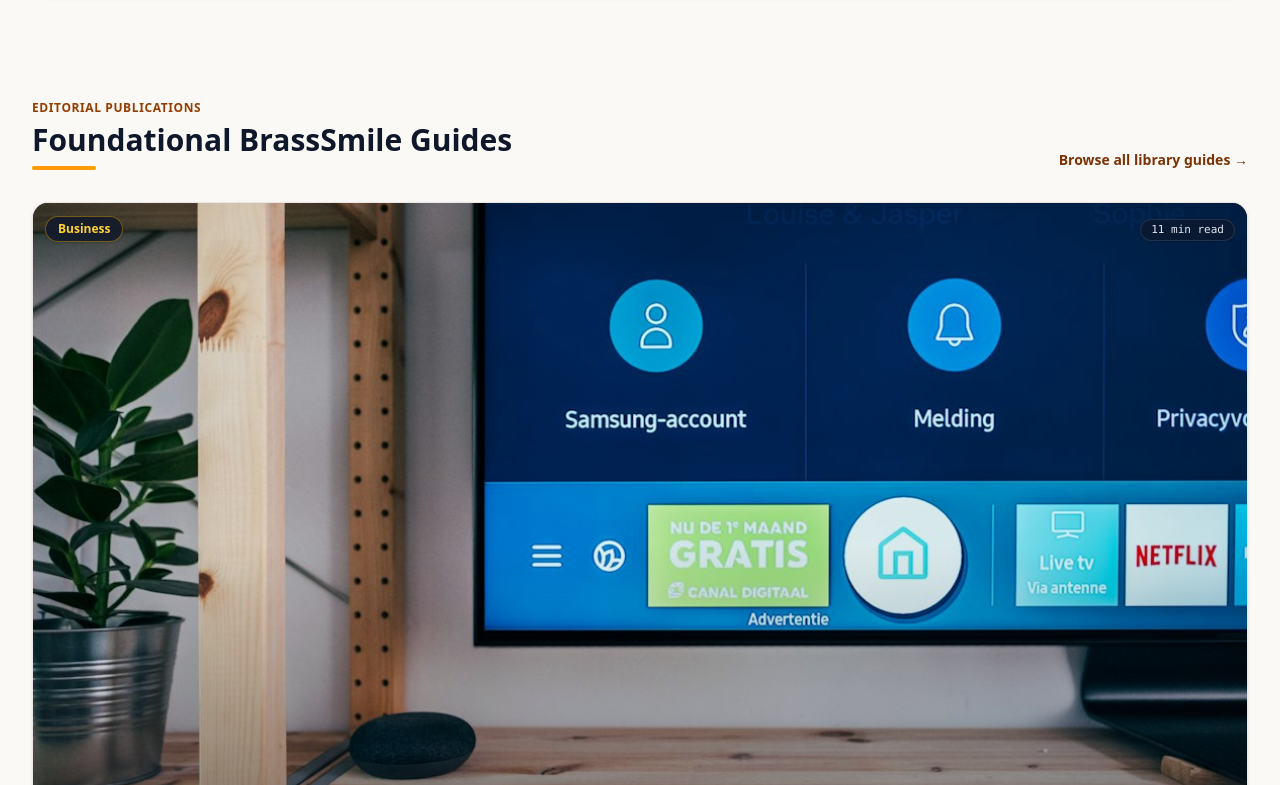
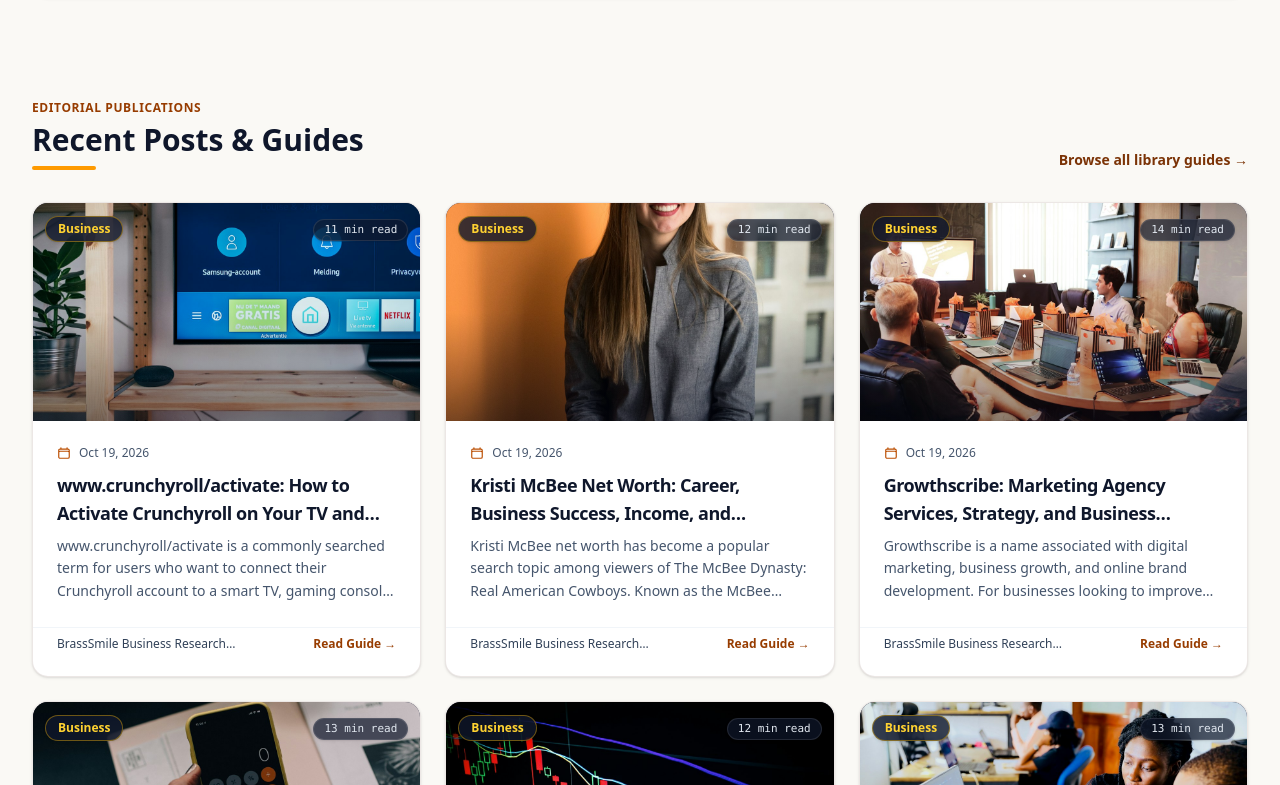
Before and after one commit to trendvibesite-oss/brasssmile.forum, a Next.js app: page / in a window 1280 px wide. Shown: the part 6615-7400 px from the top of the page. Built offline with nearby package versions, Linux system fonts and the light colour scheme.

Commit message:
fix(home): display recent posts in 2-row x 3-column grid with proper featured images and dates

```diff
--- a/src/app/page.tsx
+++ b/src/app/page.tsx
@@ -453,7 +453,7 @@
           </div>
         </section>
 
-        {/* SECTION 10 — FEATURED BRASSSMILE GUIDES */}
+        {/* SECTION 10 — RECENT POSTS & EDITORIAL GUIDES */}
         <section id="featured-guides" className="scroll-mt-24 space-y-6">
           <div className="flex flex-col sm:flex-row sm:items-end sm:justify-between gap-4">
             <div>
@@ -461,7 +461,7 @@
                 Editorial Publications
               </span>
               <h2 className="text-2xl sm:text-3xl font-extrabold text-slate-900 mt-1">
-                Foundational BrassSmile Guides
+                Recent Posts &amp; Guides
               </h2>
               <div className="h-1 w-16 bg-amber-500 rounded mt-2" />
             </div>
@@ -474,8 +474,8 @@
           </div>
 
           <div className="grid grid-cols-1 md:grid-cols-2 lg:grid-cols-3 gap-6 pt-2">
-            {ARTICLES.slice(0, 3).map((article, idx) => (
-              <ArticleCard key={article.slug} article={article} featured={idx === 0} />
+            {ARTICLES.slice(0, 6).map((article) => (
+              <ArticleCard key={article.slug} article={article} featured={false} />
             ))}
           </div>
         </section>
--- a/src/components/ArticleCard.tsx
+++ b/src/components/ArticleCard.tsx
@@ -77,6 +77,7 @@
                 month: "short",
                 day: "numeric",
                 year: "numeric",
+                timeZone: "UTC",
               })}
             </time>
           </div>
```
